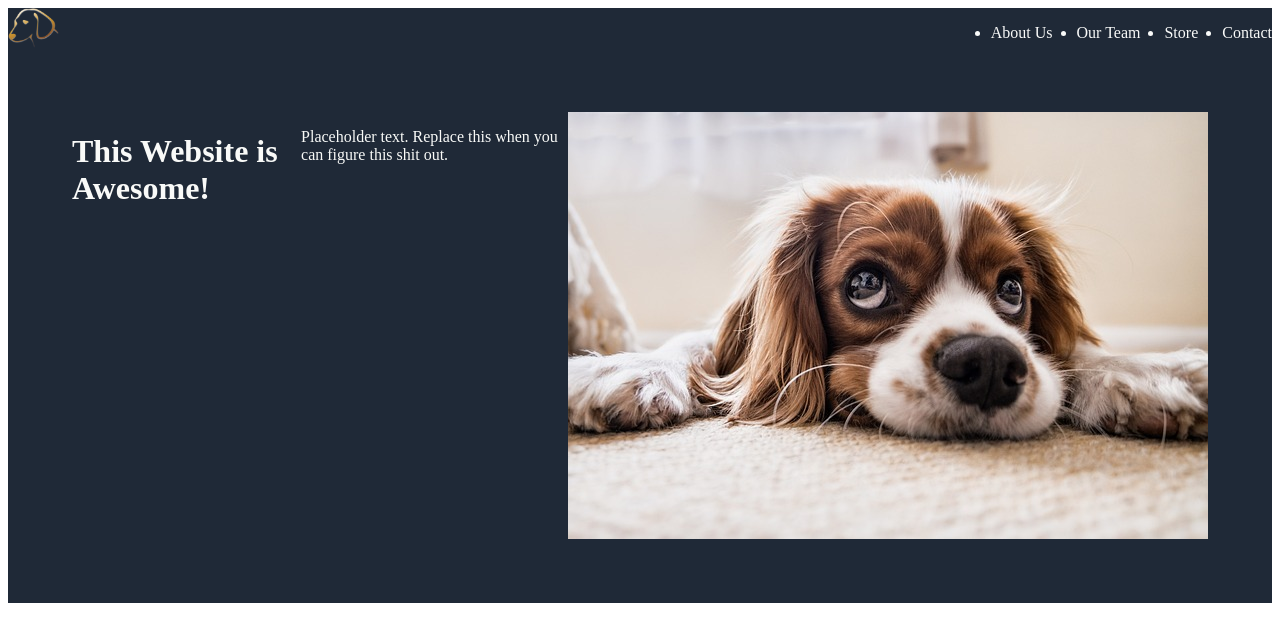
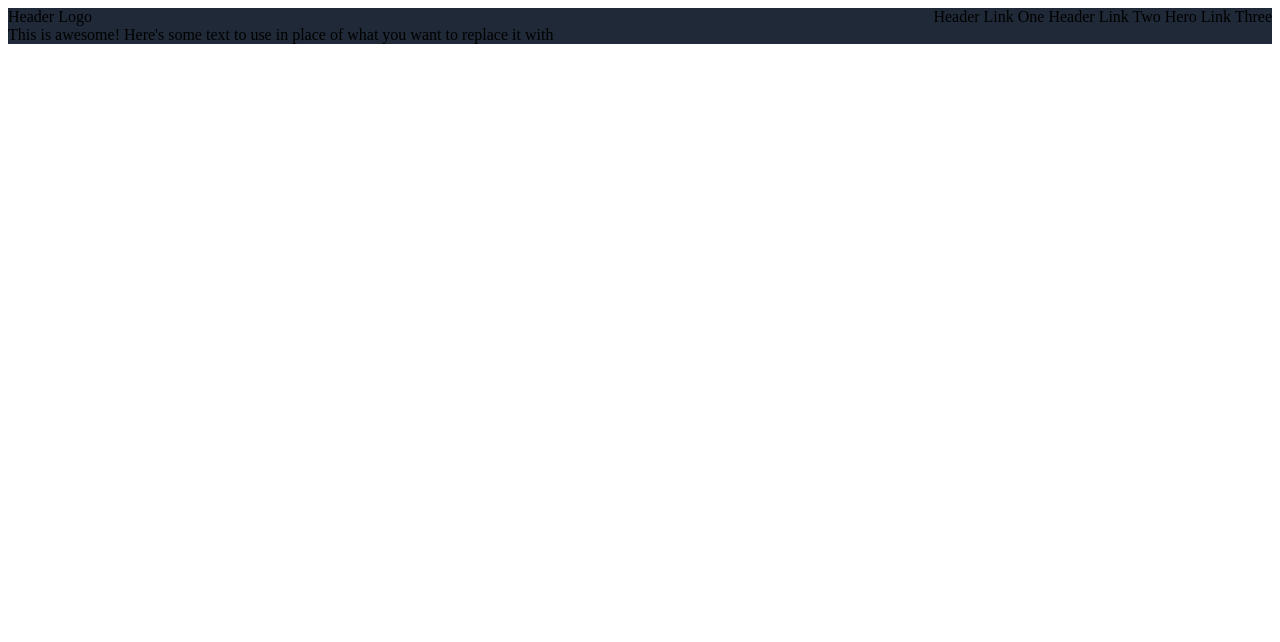
Before and after one commit to DraastiK/odin-landingpage, a plain HTML site: page index.html in a window 1280 px wide. Drawn offline with Linux system fonts and the light colour scheme.

Commit message:
Redesigned index to be more fluid.

```diff
--- a/index.html
+++ b/index.html
@@ -3,27 +3,28 @@
 <head>
     <meta charset="UTF-8">
     <meta http-equiv="X-UA-Compatible" content="IE=edge">
-    <meta name="viewport" content="width=device-width, initial-scale=1.0">
-    <title>Landing Page</title>
+    <meta name="viewport" content="width=, initial-scale=1.0">
+    <title>Landing Pages</title>
     <link rel="stylesheet" href="style.css">
 </head>
 <body>
-<div class="hero-top">
-    <div class="logo">
-        <img src="./assets/logo.png" alt="logo">
-        <ul class="links">
-            <li>About Us</li>
-            <li>Our Team</li>
-            <li>Store</li>
-            <li>Contact</li>
-        </ul>
-    </div>
+    <header class="dark-background">
+        <nav>
+            <div class="hero-top">
+                <span class="hero-logo">
+                    Header Logo
+                </span>
+            </div>
+            <div class="hero-links">
+                <a>Header Link One</a>
+                <a>Header Link Two</a>
+                <a>Hero Link Three</a>
+            </div>
+        </nav>
         <div class="hero-text">
-        <h1>This Website is Awesome!</h1>
-        <p>Placeholder text. Replace this when you can figure this shit out.</p>
-        <img src="./assets/puppy-pic.jpg" alt="Puppy Picture">
+            <span class="bolder-hero">This is awesome!</span>
+            <span>Here's some text to use in place of what you want to replace it with</span>
         </div>
-    </div>
-</div>
+    </header>
 </body>
 </html>
--- a/style.css
+++ b/style.css
@@ -1,22 +1,8 @@
-.hero-top{
-    background-color: #1f2937
+nav{
+    display: flex;
+    justify-content: space-between;
 }
 
-.logo{
-    display: flex;
-    justify-content: space-between;
-    height: 40px
+.dark-background{
+    background-color: #1f2937;
 }
-
-.links{
-    display: flex;
-    gap: 24px;
-    color: #f9faf9;
-}
-
-.hero-text{
-    color: #f9faf8;
-    padding: 64px;
-    display: flex;
-
-}
```
